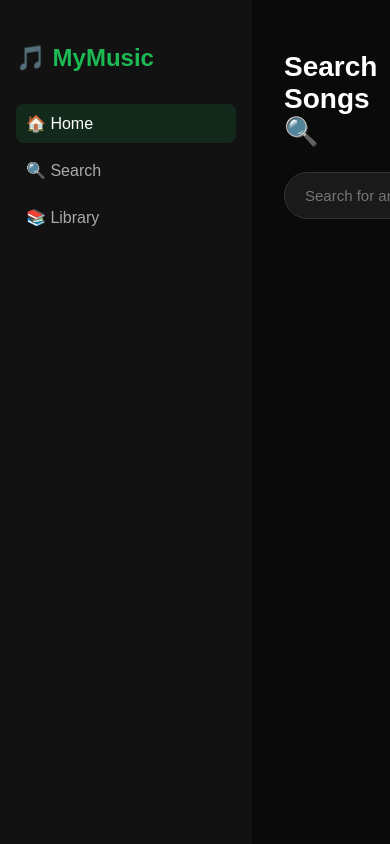
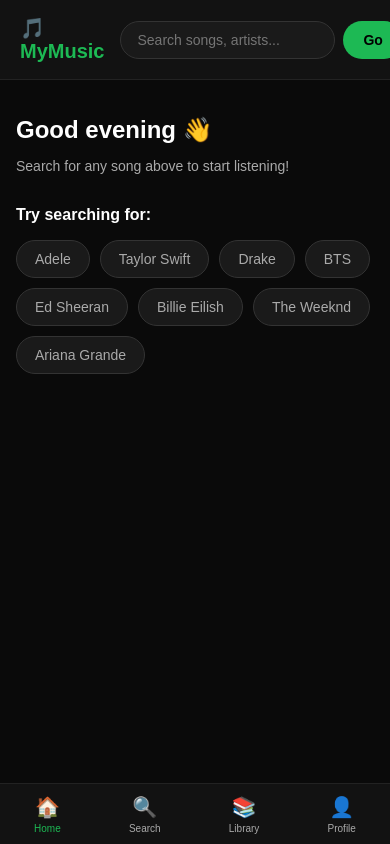
Before and after one commit to lawhaling91069-cmd/mymusic, a React (Create React App) app: page / in a window 390 px wide. Built offline with nearby package versions, Linux system fonts and the light colour scheme.

Commit message:
mobile friendly design

```diff
--- a/src/App.js
+++ b/src/App.js
@@ -5,10 +5,12 @@ function App() {
   const [songs, setSongs] = useState([]);
   const [currentSong, setCurrentSong] = useState(null);
   const [loading, setLoading] = useState(false);
+  const [page, setPage] = useState("home");
 
   async function searchSongs() {
     if (!query) return;
     setLoading(true);
+    setPage("search");
     const res = await fetch(
       `https://itunes.apple.com/search?term=${encodeURIComponent(query)}&media=music&limit=20`
     );
@@ -22,43 +24,58 @@ function App() {
   }
 
   return (
-    <div style={{ display: "flex", height: "100vh", background: "#0a0a0a", color: "white", fontFamily: "sans-serif" }}>
+    <div style={{ display: "flex", flexDirection: "column", minHeight: "100vh", background: "#0a0a0a", color: "white", fontFamily: "sans-serif" }}>
 
-      {/* SIDEBAR */}
-      <div style={{ width: "220px", background: "#121212", padding: "24px 16px", display: "flex", flexDirection: "column", gap: "8px", flexShrink: 0 }}>
-        <h2 style={{ color: "#1db954", marginBottom: "24px" }}>🎵 MyMusic</h2>
-        <div style={{ color: "white", padding: "10px", borderRadius: "8px", background: "#1db95422" }}>🏠 Home</div>
-        <div style={{ color: "#aaa", padding: "10px", borderRadius: "8px" }}>🔍 Search</div>
-        <div style={{ color: "#aaa", padding: "10px", borderRadius: "8px" }}>📚 Library</div>
-      </div>
-
-      {/* MAIN */}
-      <div style={{ flex: 1, overflowY: "auto", padding: "32px", paddingBottom: "120px" }}>
-        <h1 style={{ fontSize: "28px", fontWeight: "700", marginBottom: "24px" }}>Search Songs 🔍</h1>
-
-        {/* SEARCH BAR */}
-        <div style={{ display: "flex", gap: "12px", marginBottom: "32px" }}>
+      {/* TOP BAR */}
+      <div style={{ background: "#121212", padding: "16px 20px", display: "flex", alignItems: "center", justifyContent: "space-between", position: "sticky", top: 0, zIndex: 10, borderBottom: "1px solid #222" }}>
+        <h2 style={{ color: "#1db954", fontSize: "20px", margin: 0 }}>🎵 MyMusic</h2>
+        <div style={{ display: "flex", gap: "8px", flex: 1, margin: "0 16px" }}>
           <input
             type="text"
-            placeholder="Search for any song or artist..."
+            placeholder="Search songs, artists..."
             value={query}
             onChange={(e) => setQuery(e.target.value)}
             onKeyDown={handleKey}
-            style={{ flex: 1, padding: "14px 20px", borderRadius: "50px", border: "1px solid #333", background: "#1a1a1a", color: "white", fontSize: "15px", outline: "none" }}
+            style={{ flex: 1, padding: "10px 16px", borderRadius: "50px", border: "1px solid #333", background: "#1a1a1a", color: "white", fontSize: "14px", outline: "none" }}
           />
           <button
             onClick={searchSongs}
-            style={{ padding: "14px 28px", borderRadius: "50px", border: "none", background: "#1db954", color: "black", fontSize: "15px", fontWeight: "700", cursor: "pointer" }}>
-            Search
+            style={{ padding: "10px 20px", borderRadius: "50px", border: "none", background: "#1db954", color: "black", fontSize: "14px", fontWeight: "700", cursor: "pointer" }}>
+            Go
           </button>
         </div>
+      </div>
 
-        {/* LOADING */}
-        {loading && (
-          <p style={{ color: "#aaa", textAlign: "center" }}>Searching...</p>
+      {/* MAIN CONTENT */}
+      <div style={{ flex: 1, padding: "20px 16px", paddingBottom: currentSong ? "140px" : "80px" }}>
+
+        {/* HOME PAGE */}
+        {page === "home" && (
+          <div>
+            <h1 style={{ fontSize: "24px", fontWeight: "700", marginBottom: "8px" }}>Good evening 👋</h1>
+            <p style={{ color: "#aaa", marginBottom: "32px", fontSize: "14px" }}>Search for any song above to start listening!</p>
+
+            <h2 style={{ fontSize: "16px", marginBottom: "16px" }}>Try searching for:</h2>
+            <div style={{ display: "flex", flexWrap: "wrap", gap: "10px" }}>
+              {["Adele", "Taylor Swift", "Drake", "BTS", "Ed Sheeran", "Billie Eilish", "The Weeknd", "Ariana Grande"].map((artist) => (
+                <div
+                  key={artist}
+                  onClick={() => { setQuery(artist); setTimeout(searchSongs, 100); }}
+                  style={{ padding: "10px 18px", borderRadius: "50px", background: "#1a1a1a", border: "1px solid #333", cursor: "pointer", fontSize: "14px", color: "#aaa" }}
+                >
+                  {artist}
+                </div>
+              ))}
+            </div>
+          </div>
         )}
 
-        {/* RESULTS */}
+        {/* SEARCH RESULTS */}
+        {page === "search" && (
+          <div>
+            <h2 style={{ fontSize: "18px", marginBottom: "16px" }}>
+              {loading ? "Searching..." : `Results for "${query}"`}
+            </h2>
             <div style={{ display: "flex", flexDirection: "column", gap: "4px" }}>
               {songs.map((song) => (
                 <div
@@ -67,12 +84,11 @@ function App() {
                   style={{
                     display: "flex",
                     alignItems: "center",
-                gap: "16px",
-                padding: "10px 12px",
+                    gap: "12px",
+                    padding: "10px",
                     borderRadius: "8px",
                     cursor: "pointer",
                     background: currentSong?.trackId === song.trackId ? "#1db95422" : "transparent",
-                transition: "background 0.15s"
                   }}
                 >
                   <img
@@ -81,29 +97,30 @@ function App() {
                     style={{ width: "48px", height: "48px", borderRadius: "6px", flexShrink: 0 }}
                   />
                   <div style={{ flex: 1, minWidth: 0 }}>
-                <div style={{ fontWeight: "500", color: currentSong?.trackId === song.trackId ? "#1db954" : "white", whiteSpace: "nowrap", overflow: "hidden", textOverflow: "ellipsis" }}>
+                    <div style={{ fontWeight: "500", color: currentSong?.trackId === song.trackId ? "#1db954" : "white", whiteSpace: "nowrap", overflow: "hidden", textOverflow: "ellipsis", fontSize: "14px" }}>
                       {song.trackName}
                     </div>
-                <div style={{ fontSize: "13px", color: "#aaa" }}>{song.artistName}</div>
+                    <div style={{ fontSize: "12px", color: "#aaa", marginTop: "2px" }}>{song.artistName}</div>
                   </div>
-              <div style={{ fontSize: "12px", color: "#aaa", flexShrink: 0 }}>
-                {song.previewUrl ? "▶ Preview" : "No preview"}
-              </div>
+                  {song.previewUrl && (
+                    <div style={{ fontSize: "18px", flexShrink: 0 }}>▶</div>
+                  )}
                 </div>
               ))}
             </div>
-
+          </div>
+        )}
       </div>
 
       {/* PLAYER BAR */}
       {currentSong && (
-        <div style={{ position: "fixed", bottom: 0, left: 0, right: 0, background: "#181818", borderTop: "1px solid #333", padding: "12px 24px", display: "flex", alignItems: "center", gap: "16px" }}>
+        <div style={{ position: "fixed", bottom: "60px", left: 0, right: 0, background: "#181818", borderTop: "1px solid #333", padding: "10px 16px", display: "flex", alignItems: "center", gap: "12px" }}>
           <img
             src={currentSong.artworkUrl100}
             alt={currentSong.trackName}
-            style={{ width: "52px", height: "52px", borderRadius: "8px", flexShrink: 0 }}
+            style={{ width: "44px", height: "44px", borderRadius: "6px", flexShrink: 0 }}
           />
-          <div style={{ width: "200px", flexShrink: 0 }}>
+          <div style={{ flex: 1, minWidth: 0 }}>
             <div style={{ fontSize: "13px", fontWeight: "600", color: "#1db954", whiteSpace: "nowrap", overflow: "hidden", textOverflow: "ellipsis" }}>{currentSong.trackName}</div>
             <div style={{ fontSize: "11px", color: "#aaa" }}>{currentSong.artistName}</div>
           </div>
@@ -112,10 +129,36 @@ function App() {
             controls
             autoPlay
             src={currentSong.previewUrl}
-            style={{ flex: 1 }}
+            style={{ width: "140px" }}
           />
         </div>
       )}
+
+      {/* BOTTOM NAV */}
+      <div style={{ position: "fixed", bottom: 0, left: 0, right: 0, height: "60px", background: "#121212", borderTop: "1px solid #222", display: "flex", alignItems: "center", justifyContent: "space-around" }}>
+        <div
+          onClick={() => setPage("home")}
+          style={{ display: "flex", flexDirection: "column", alignItems: "center", gap: "4px", cursor: "pointer", color: page === "home" ? "#1db954" : "#aaa" }}>
+          <span style={{ fontSize: "20px" }}>🏠</span>
+          <span style={{ fontSize: "10px" }}>Home</span>
+        </div>
+        <div
+          onClick={() => setPage("search")}
+          style={{ display: "flex", flexDirection: "column", alignItems: "center", gap: "4px", cursor: "pointer", color: page === "search" ? "#1db954" : "#aaa" }}>
+          <span style={{ fontSize: "20px" }}>🔍</span>
+          <span style={{ fontSize: "10px" }}>Search</span>
+        </div>
+        <div
+          style={{ display: "flex", flexDirection: "column", alignItems: "center", gap: "4px", cursor: "pointer", color: "#aaa" }}>
+          <span style={{ fontSize: "20px" }}>📚</span>
+          <span style={{ fontSize: "10px" }}>Library</span>
+        </div>
+        <div
+          style={{ display: "flex", flexDirection: "column", alignItems: "center", gap: "4px", cursor: "pointer", color: "#aaa" }}>
+          <span style={{ fontSize: "20px" }}>👤</span>
+          <span style={{ fontSize: "10px" }}>Profile</span>
+        </div>
+      </div>
 
     </div>
   );
```
Lines whose indentation alone changed are shown as unchanged.
